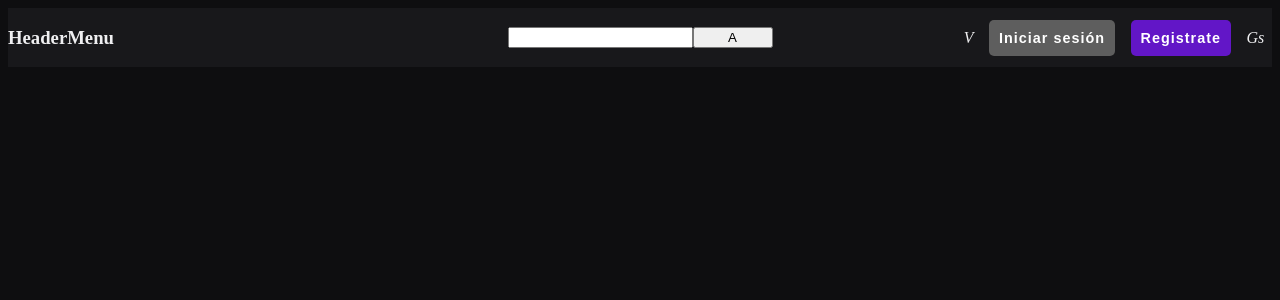
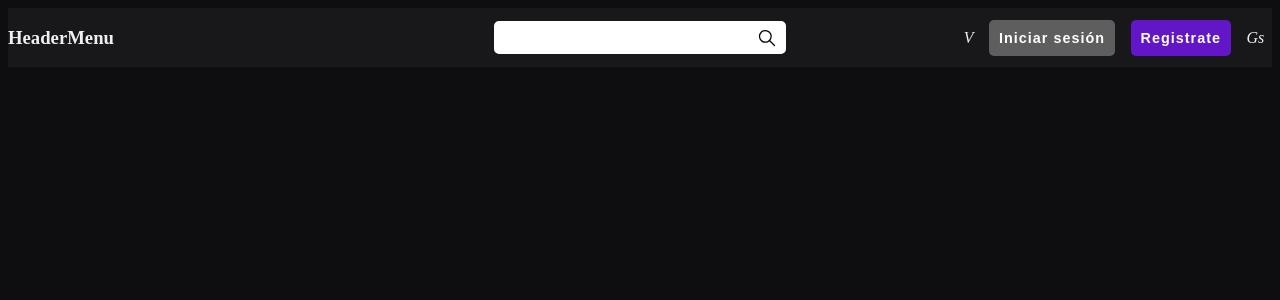
Before and after one commit to jenri019/twitch-replication, a React (Create React App) app: page / in a window 1280 px wide. Shown: the top 300 px of the page. Built offline with nearby package versions, Linux system fonts and the light colour scheme.

Commit message:
Adding styles to searchbar

```diff
--- a/src/components/header/HeaderSearchbar.jsx
+++ b/src/components/header/HeaderSearchbar.jsx
@@ -2,25 +2,51 @@ import React from 'react'
 import styled from 'styled-components'
 
 const StyledDiv = styled.div`
+  align-items: center;
   display: flex;
-  align-items: center;
   justify-content: center;
 `;
 
+const StyledForm = styled.form`
+  background-color: #ffffff;
+  border-radius: 5px 5px 5px 5px;
+  border: solid #ffffff;
+  display: flex;
+  flex-direction: row;
+`;
+
 const StyledInput = styled.input`
+  background-color: #ffffff;
+  border-style: none;
+  color: #777777;
+  margin: 5px;
+  width: 15rem;
+  &:focus {
+    outline: none;
+  }
 `;
 
 const SubmitButton = styled.button`
-  width: 5rem;
+  align-items: center;
+  background-color: #ffffff;
+  border-style: none;
+  display: flex;
+  justify-content: center;
 `;
 
 export const HeaderSearchbar = () => {
   return (
     <StyledDiv>
-      <form action="">
+      <StyledForm action="">
         <StyledInput type="text" />
-        <SubmitButton>A</SubmitButton>
-      </form>
+        <SubmitButton>
+          <svg xmlns="http://www.w3.org/2000/svg" class="icon icon-tabler icon-tabler-search" width="20" height="20" viewBox="0 0 24 24" stroke-width="1.5" stroke="#000000" fill="none" stroke-linecap="round" stroke-linejoin="round">
+            <path stroke="none" d="M0 0h24v24H0z" fill="none"/>
+            <circle cx="10" cy="10" r="7" />
+            <line x1="21" y1="21" x2="15" y2="15" />
+          </svg>
+        </SubmitButton>
+      </StyledForm>
     </StyledDiv>
   )
 }
--- a/src/index.css
+++ b/src/index.css
@@ -7,3 +7,7 @@ html, body {
     background-color: var(--bgcolor);
     color: var(--fontcolor);
 }
+
+button:hover {
+    cursor: pointer;
+}
```
